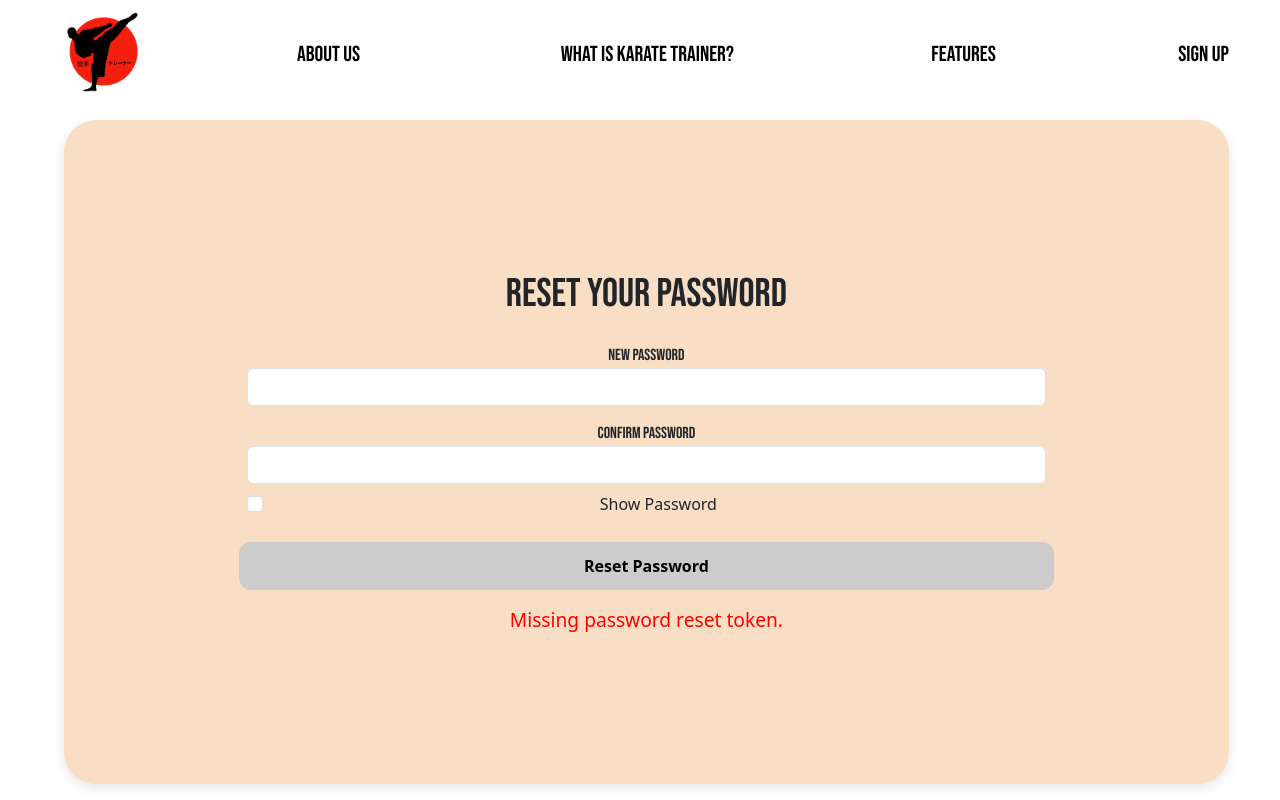
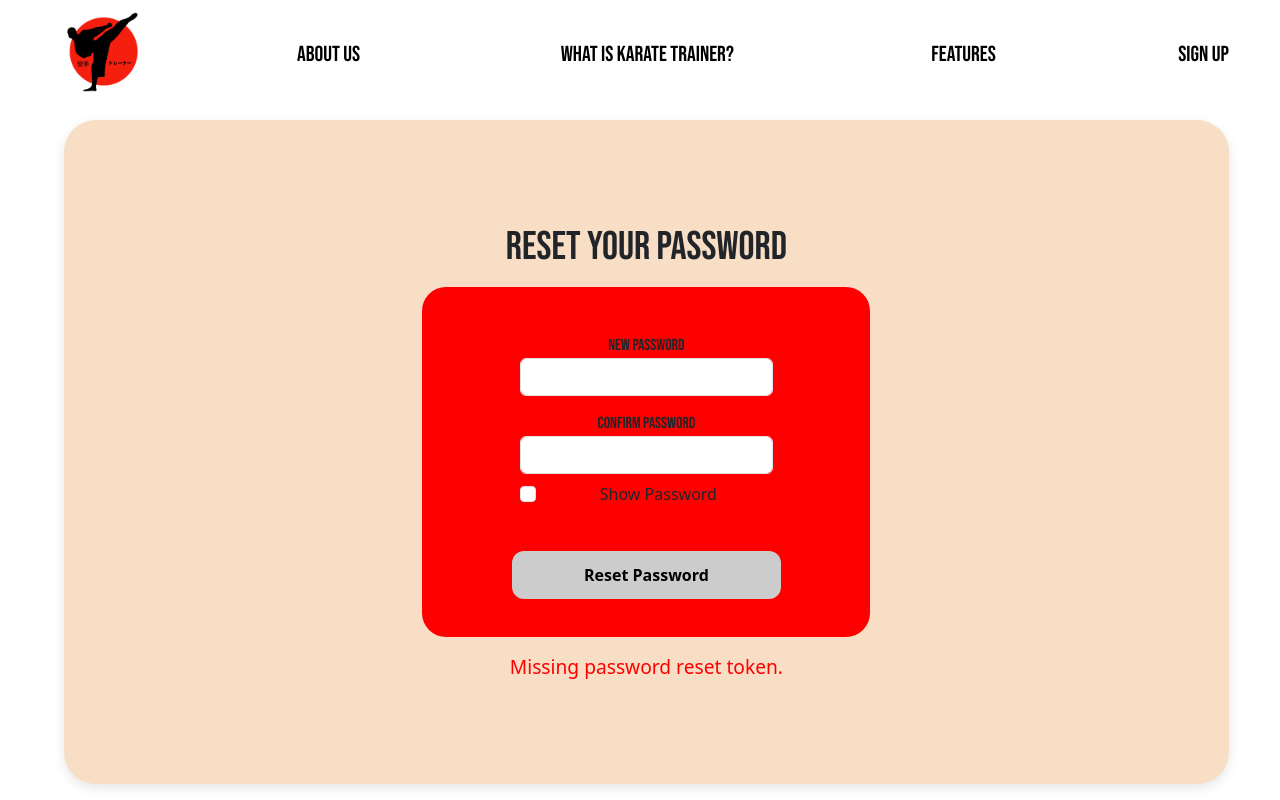
Before and after one commit to CrystalBow/group1_KarateSite, a React (Vite) app in the folder frontend/: page /reset-password in a window 1280 px wide. Built offline with nearby package versions, Linux system fonts and the light colour scheme.

Commit message:
Update PasswordResetPage.tsx

```diff
--- a/frontend/src/pages/PasswordResetPage.tsx
+++ b/frontend/src/pages/PasswordResetPage.tsx
@@ -62,11 +62,16 @@ const PasswordReset = () => {
 
   return (
     <>
+      <div>
         <Header1 action="SIGN UP" onAction={() => navigate("/signup")} />
+      </div>
+
+      <div>
         <div className="page-container">
           <div className="custom-card custom-card-items-centered">
             <h1 className="card-title bebasFont">RESET YOUR PASSWORD</h1>
-          <form className="card-form" onSubmit={handleReset}>
+            <div id="redDiv" className="redDivLogin">
+              <form className="card-form">
                 <div className="form-group">
                   <label className="bebasFont">New Password</label>
                   <input
@@ -94,17 +99,26 @@ const PasswordReset = () => {
                       checked={showPassword}
                       onChange={() => setShowPassword((prev) => !prev)}
                     />
-                <label className="form-check-label" htmlFor="showPasswordCheck">
+                    <label
+                      className="form-check-label"
+                      htmlFor="showPasswordCheck"
+                    >
                       Show Password
                     </label>
                   </div>
                 </div>
 
-            <button type="submit" className="btn btn-primary mt-3">
+                <button
+                  type="submit"
+                  className="btn btn-primary mt-3"
+                  onClick={handleReset}
+                >
                   Reset Password
                 </button>
               </form>
+            </div>
             {message && <div className="error-message mt-3">{message}</div>}
+          </div>
         </div>
       </div>
     </>
```
Lines whose indentation alone changed are shown as unchanged.
